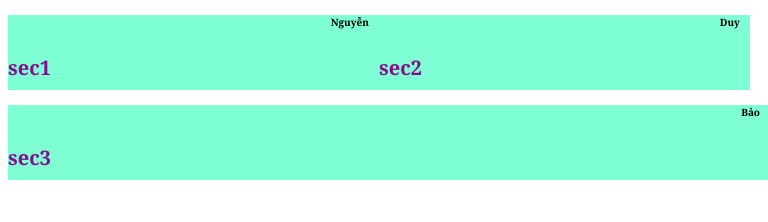
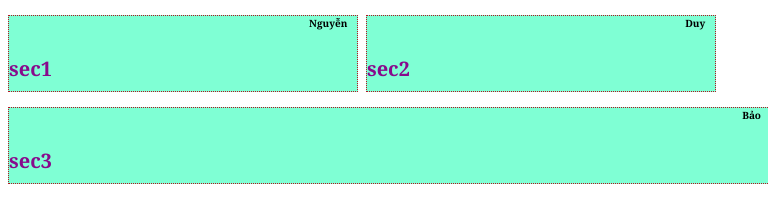
Before and after one commit to Baoalsat/module2solution, a plain HTML site: page index.html in a window 768 px wide. Drawn offline with Linux system fonts and the light colour scheme.

Commit message:
Update Style.cSS
Signed-off-by: alsat nguyen duy <73035424+Baoalsat@users.noreply.github.com>

```diff
--- a/Style.cSS
+++ b/Style.cSS
@@ -58,12 +58,16 @@ h1,h2,h3{
 @media (min-width: 768px ) and (max-width: 991px) {
     h1,h2,h3{
         float: left;
+         border: 1px solid rgb(183, 17, 31);
+        border-style: dotted;
+
+        margin-right: 1%;
     }
  h1{
-    width: 48%;
+    width: 45%;
  }
  h2{
-   width: 48%;
+   width: 45%;
  }
  h3{
     width: 100%;
```
